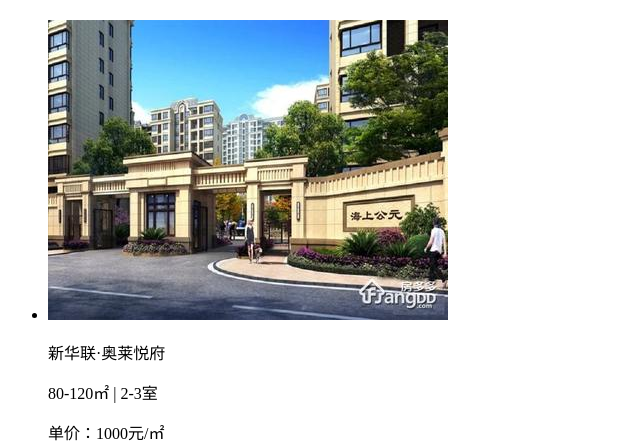
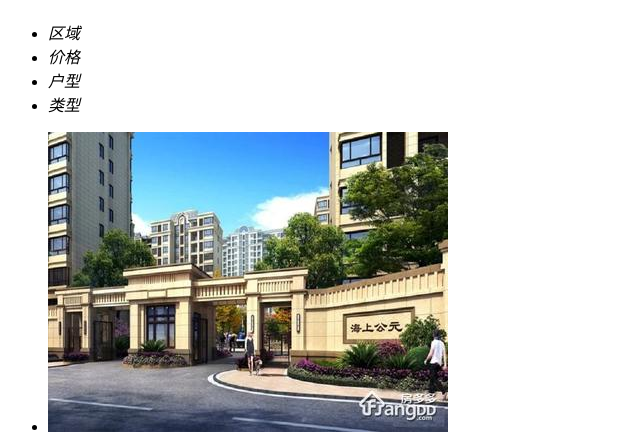
Before and after one commit to xuwei1985/pocketHouse, a Yii app: template frontend/views/house/house_list.php in a window 1280 px wide. Shown: the part 3812-4253 px from the top of the page, without its empty margins (0-640 px from the left). Run offline with PHP 8.4 and a stand-in for Yii, Linux system fonts and the light colour scheme; the template is opened without the code that fills it, so the values that code supplies are empty; some libraries are stand-ins or nearby versions.

Commit message:
no message

```diff
--- a/frontend/views/house/house_list.php
+++ b/frontend/views/house/house_list.php
@@ -18,6 +18,16 @@
         </div>
         <!-- Add Pagination -->
         <div class="swiper-pagination"></div>
+    </div>
+
+    <div id="choose_bar">
+        <ul class="tab-nav ui-border-b" >
+            <li class="tag-nav-item-area" data-target=".area-chioce"data-city-id="" ><a class="on"><i><span>区域</span></i></a></li>
+            <li class="tag-nav-item-price" data-target=".price-chioce" data-city-id=""><a><i><span>价格</span></i></a></li>
+            <li class="tag-nav-item-flat" data-target=".house-chioce"  data-city-id="" ><a><i><span>户型</span></i></a></li>
+            <li class="tag-nav-item-more" data-target=".all-chioce"  data-city-id="" ><a><i><span>类型</span></i></a></li>
+            <div class="clearfix"></div>
+        </ul>
     </div>
 
     <ul id="house_list">
```
Also changed, not shown: frontend/web/css/house_list.css (+29 -1 lines).
